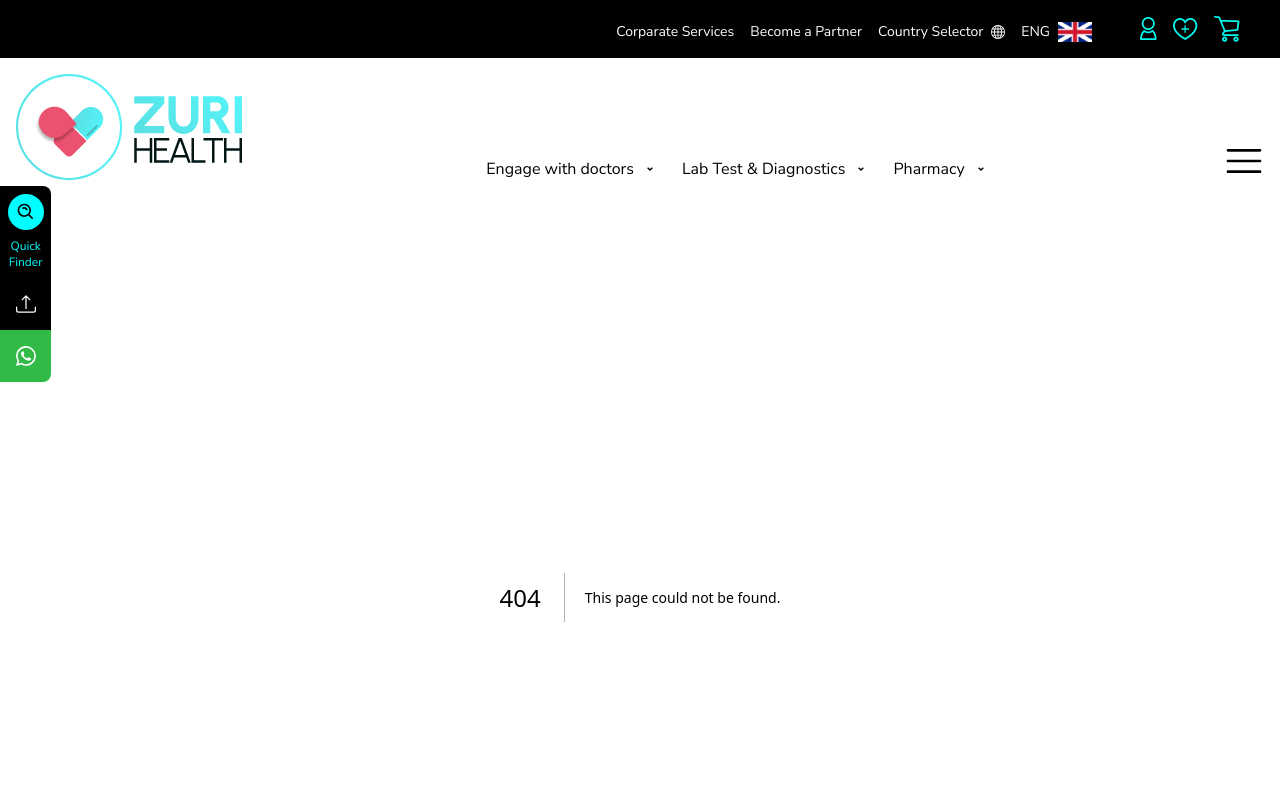
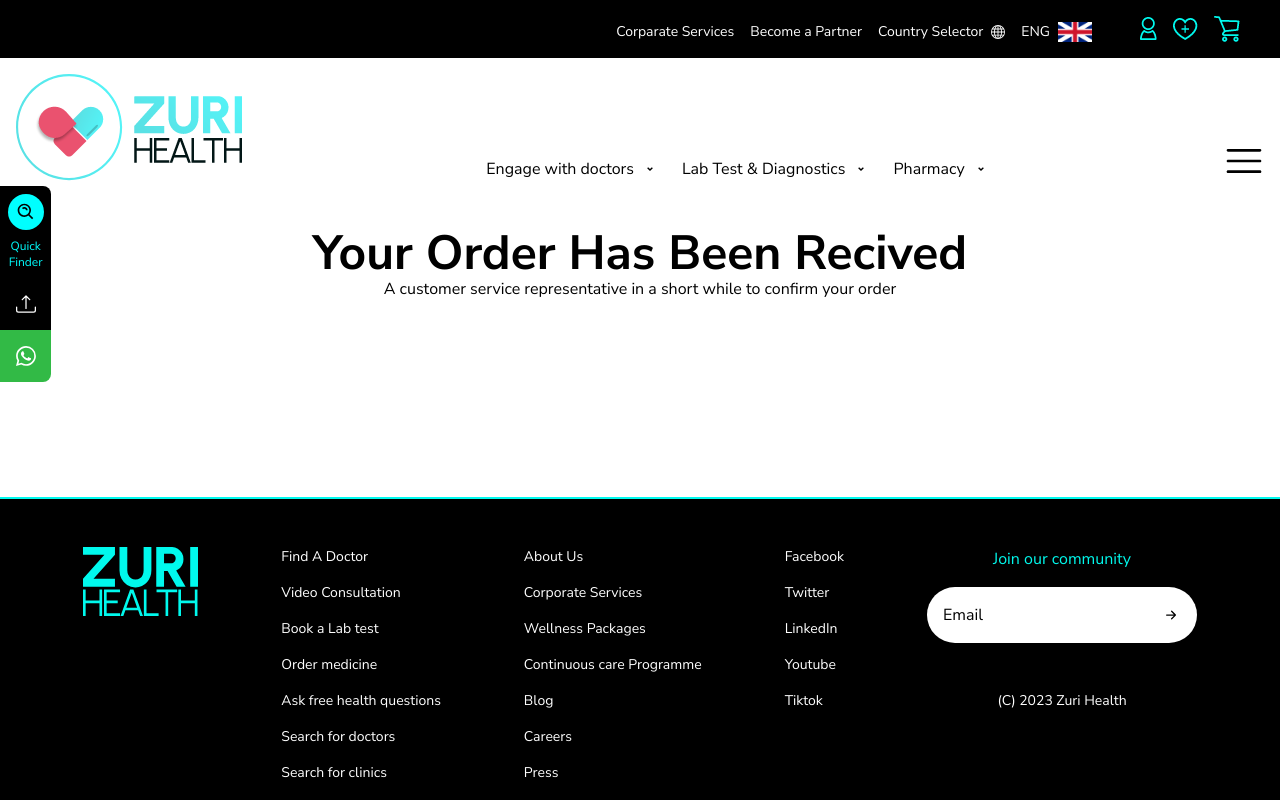
Before and after one commit to Play-Group-Limited/Zuri-health-front-end-concept, a Next.js app: page /Success in a window 1280 px wide. Before the commit this address had no page. Shown: the top 800 px of the page. Built offline with nearby package versions, Linux system fonts and the light colour scheme.

Commit message:
success page

```diff
--- /dev/null
+++ b/pages/Success.jsx
@@ -0,0 +1,18 @@
+import Image from 'next/image'
+import React from 'react'
+
+const Success = () => {
+  return (
+    <div className='w-full h-full flex items-center justify-center'>
+        <div className='max-w-[1440px]'>
+            <div className='flex flex-col items-center mt-8'>
+                {/* <Image src */}
+                <h1 className='lg:text-5xl font-bold'>Your Order Has Been Recived</h1>
+                <p>A customer service representative in a short while to confirm your order</p>
+            </div>
+        </div>
+    </div>
+  )
+}
+
+export default Success
```
